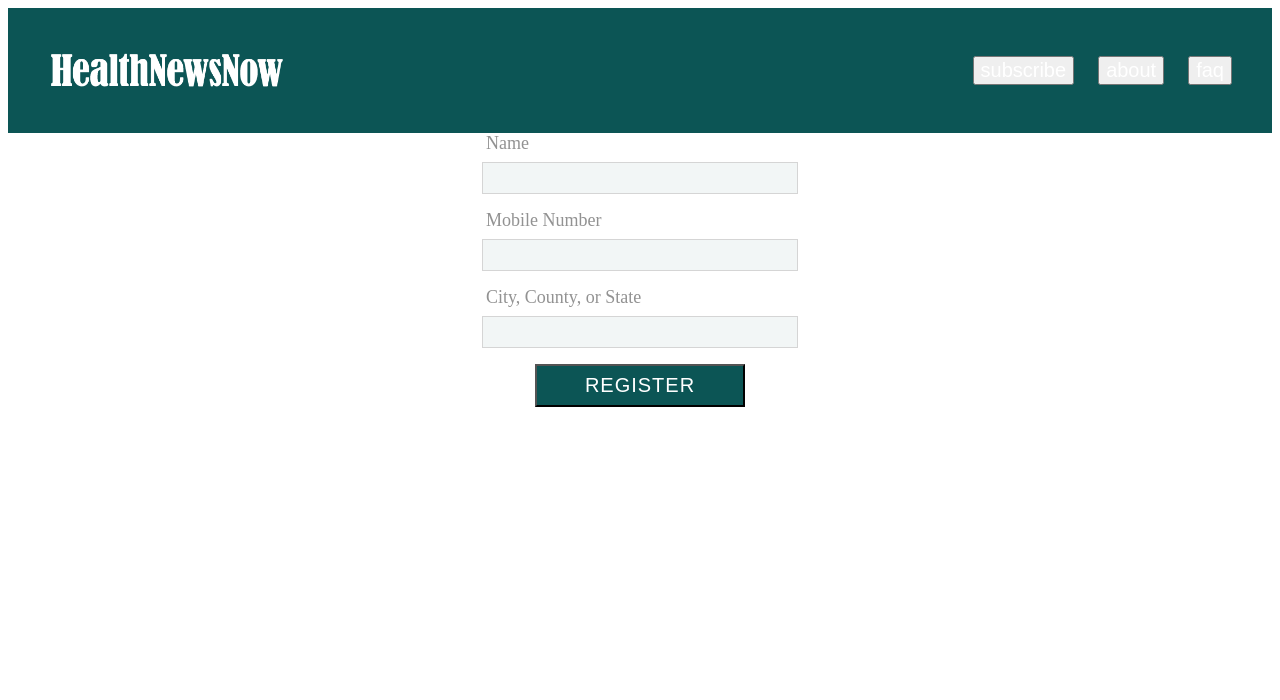
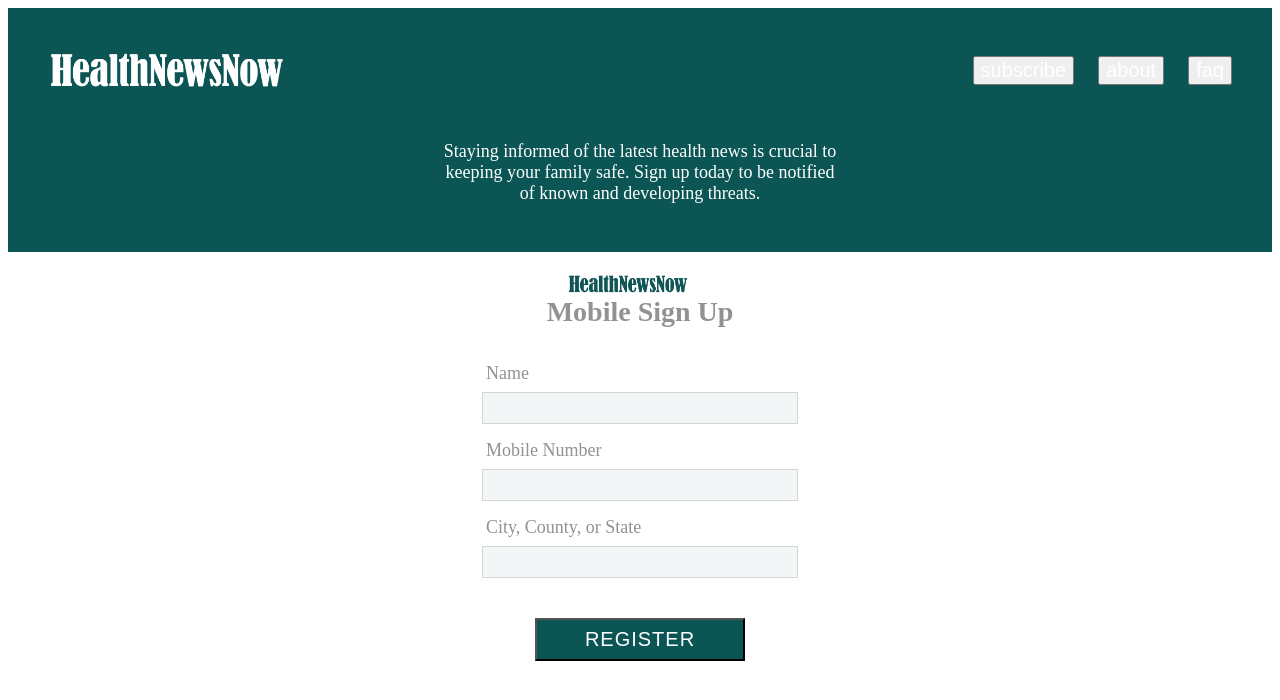
Before and after one commit to kmariano/healthnewsnow, a Next.js app: page /signup in a window 1280 px wide. Shown: the top 700 px of the page. Built offline with nearby package versions, Linux system fonts and the light colour scheme.

Commit message:
styled signup

```diff
--- a/pages/signup/index.css
+++ b/pages/signup/index.css
@@ -33,4 +33,38 @@
   background-color: #0C5555;
 
   padding: 8px 48px;
+  margin-top: 24px;
 }
+
+.signup-form__banner {
+  background-color: #0C5555;
+}
+
+.signup-form__banner-text {
+  font-size: 18px;
+  color: white;
+  text-align: center;
+
+  max-width: 400px;
+
+  margin: auto;
+  padding: 8px 0 48px;
+}
+
+.signup-form__logo {
+  height: 64px;
+  margin: auto;
+}
+
+.signup-form__title-container {
+  display: flex;
+  justify-content: center;
+}
+
+.signup-form__title {
+  font-size: 28px;
+  color: #929292;
+
+  padding-bottom: 16px;
+  margin-top: -24px;
+}
--- a/pages/signup/index.js
+++ b/pages/signup/index.js
@@ -24,6 +24,20 @@ const Signup = () => {
   return (
     <>
       <TopBar />
+
+      <div className='signup-form__banner'>
+        <p className='signup-form__banner-text'>
+          {`Staying informed of the latest health news is crucial to keeping your
+          family safe. Sign up today to be notified of known and developing threats.`}
+        </p>
+      </div>
+
+      <div className='signup-form__title-container'>
+        <div>
+          <img src='/logo-blue.png' className='signup-form__logo' />
+          <h1 className='signup-form__title'>Mobile Sign Up</h1>
+        </div>
+      </div>
 
       <form onSubmit={handleSubmit(onSubmit)} className='signup-form__container'>
         <div className='signup-form__input-wrap'>
```
